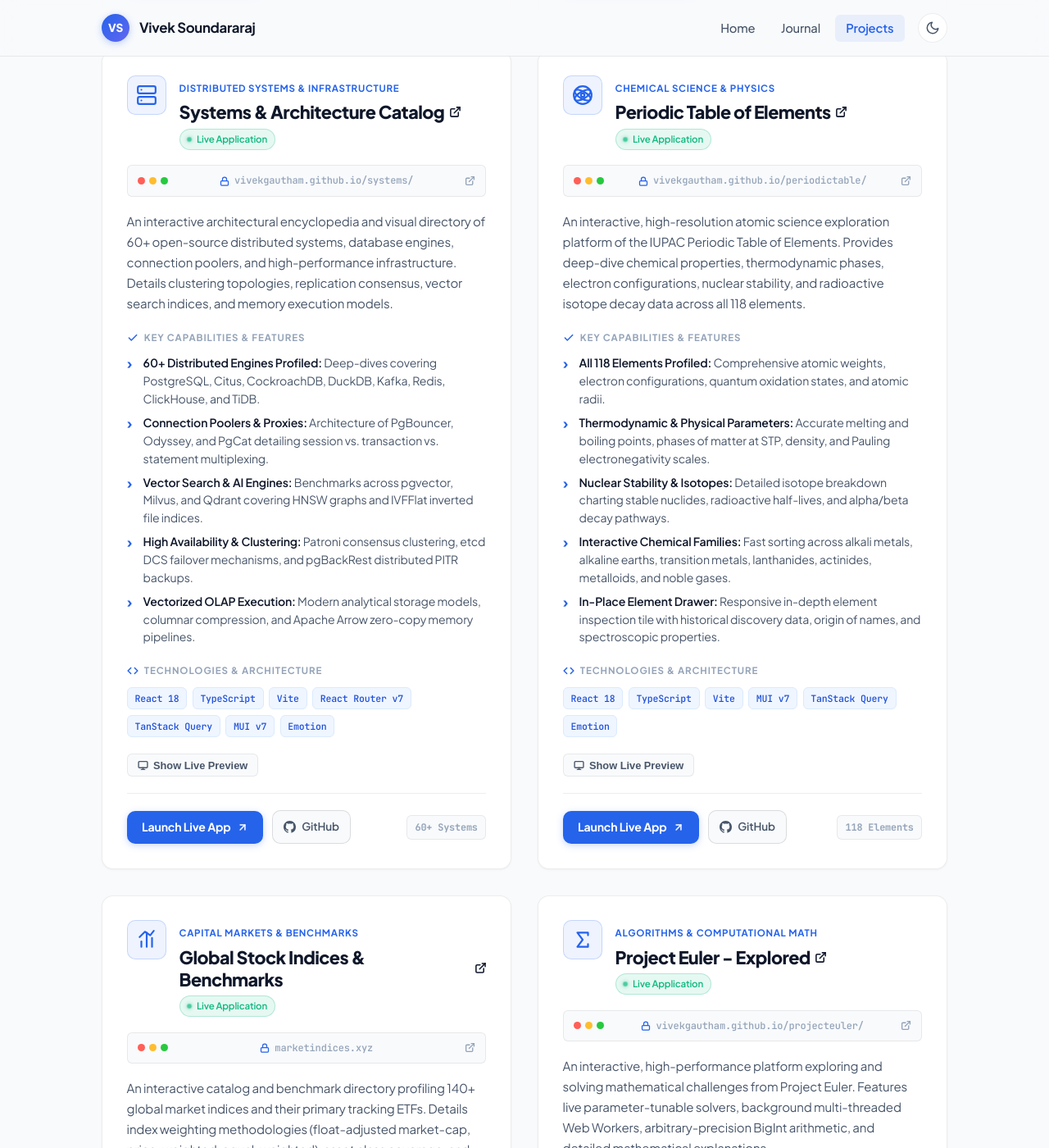
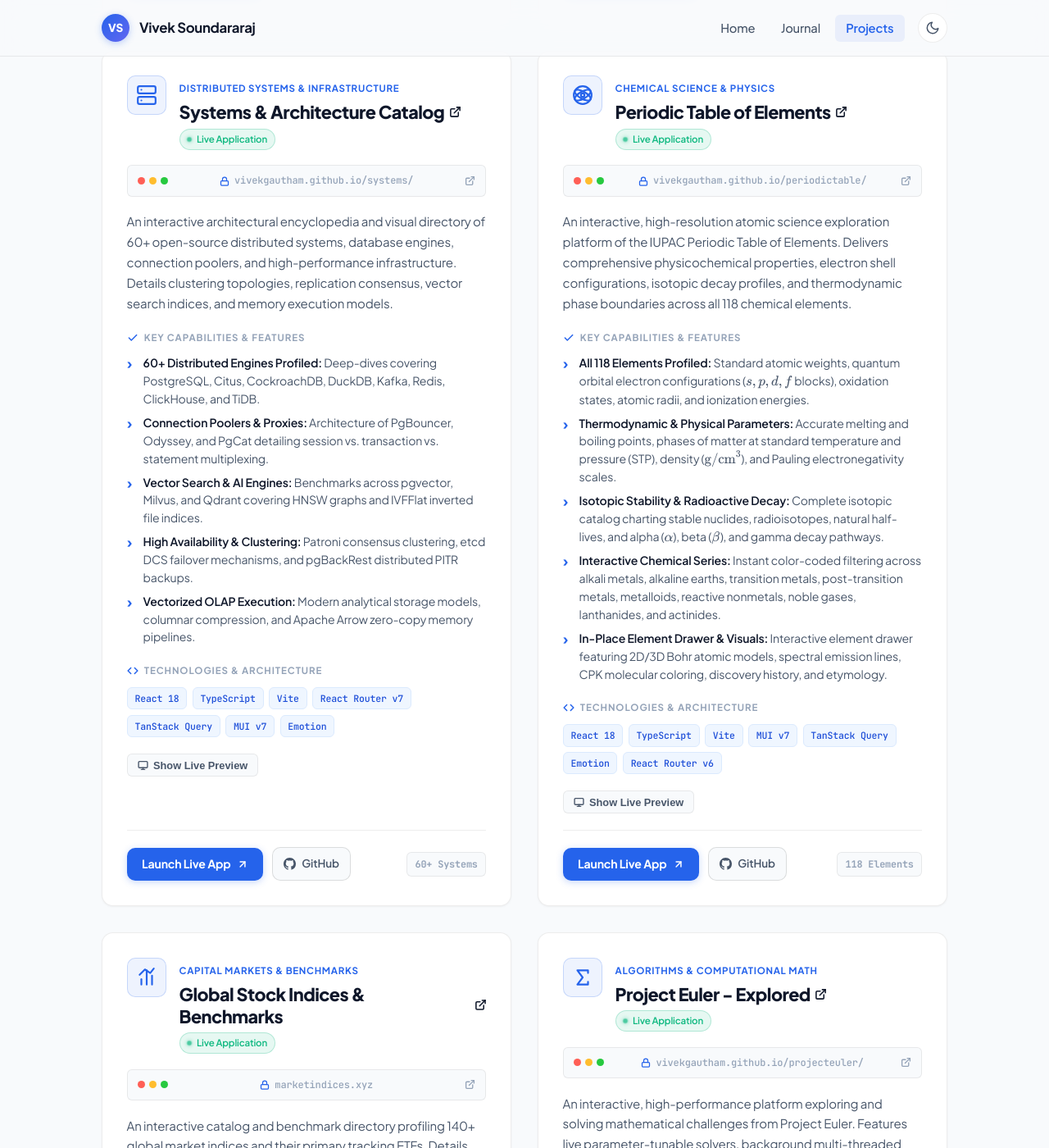
Before and after one commit to vivekgautham/vivekgautham.github.io, a Jekyll site: the page built from projects/index.html, in a window 1280 px wide and 1400 px high, scrolled down 1665 px. Shown: the whole window at 82% size. Built offline with Jekyll 4.4.1, drawn with Linux system fonts in a browser that asks for light colours.

Commit message:
Enhance Periodic Table project card details and schema metadata.

```diff
--- a/projects/index.html
+++ b/projects/index.html
@@ -117,11 +117,11 @@
         "browserRequirements": "Requires JavaScript. Requires HTML5.",
         "description": "A modern, interactive chemical science and atomic data exploration platform covering all 118 chemical elements in the IUPAC periodic table with full thermodynamic and isotopic profiles.",
         "featureList": [
-          "Complete atomic data for all 118 elements: atomic numbers, standard weights, electron configurations",
-          "Thermodynamic and physical properties: melting and boiling points, STP phases, electronegativity",
-          "Isotopic profiles: nuclear stability, decay modes (alpha, beta, gamma), half-lives",
-          "Interactive chemical series sorting: alkali metals, transition metals, lanthanides, actinides, noble gases",
-          "Responsive in-place element drawer with spectroscopic and discovery history"
+          "Complete atomic data for all 118 elements: standard atomic weights, quantum orbital electron configurations (s, p, d, f blocks), oxidation states",
+          "Thermodynamic and physical properties: melting and boiling points, STP phases of matter, density, Pauling electronegativity",
+          "Nuclear stability and isotopes: complete isotope charts, radioisotopes, natural half-lives, alpha, beta, and gamma decay modes",
+          "Interactive chemical series sorting: alkali metals, alkaline earths, transition metals, post-transition metals, metalloids, reactive nonmetals, noble gases, lanthanides, and actinides",
+          "In-place element inspector drawer with 2D/3D Bohr atomic models, spectral emission lines, CPK coloring, and discovery etymology"
         ],
         "author": {
           "@type": "Person",
@@ -729,7 +729,7 @@
   <article
     class="project-card"
     data-category="science-chemistry"
-    data-keywords="periodic table elements chemistry atomic physics isotopes electron configuration electronegativity melting boiling point iupac react typescript vite mui"
+    data-keywords="periodic table elements chemistry atomic physics isotopes electron configuration electronegativity melting boiling point iupac bohr model spectral lines ionization energy molar heat electron affinity s block p block d block f block alkali transition metals noble gases lanthanides actinides react typescript vite mui tanstack query"
   >
     <div>
       <div class="project-card-header">
@@ -786,7 +786,7 @@
       </div>
 
       <p class="project-description">
-        An interactive, high-resolution atomic science exploration platform of the IUPAC Periodic Table of Elements. Provides deep-dive chemical properties, thermodynamic phases, electron configurations, nuclear stability, and radioactive isotope decay data across all 118 elements.
+        An interactive, high-resolution atomic science exploration platform of the IUPAC Periodic Table of Elements. Delivers comprehensive physicochemical properties, electron shell configurations, isotopic decay profiles, and thermodynamic phase boundaries across all 118 chemical elements.
       </p>
 
       <!-- Key Capabilities & Features -->
@@ -797,19 +797,19 @@
         </div>
         <ul class="project-feature-list">
           <li class="project-feature-item">
-            <strong>All 118 Elements Profiled:</strong> Comprehensive atomic weights, electron configurations, quantum oxidation states, and atomic radii.
+            <strong>All 118 Elements Profiled:</strong> Standard atomic weights, quantum orbital electron configurations ($s, p, d, f$ blocks), oxidation states, atomic radii, and ionization energies.
           </li>
           <li class="project-feature-item">
-            <strong>Thermodynamic &amp; Physical Parameters:</strong> Accurate melting and boiling points, phases of matter at STP, density, and Pauling electronegativity scales.
+            <strong>Thermodynamic &amp; Physical Parameters:</strong> Accurate melting and boiling points, phases of matter at standard temperature and pressure (STP), density ($\text{g/cm}^3$), and Pauling electronegativity scales.
           </li>
           <li class="project-feature-item">
-            <strong>Nuclear Stability &amp; Isotopes:</strong> Detailed isotope breakdown charting stable nuclides, radioactive half-lives, and alpha/beta decay pathways.
+            <strong>Isotopic Stability &amp; Radioactive Decay:</strong> Complete isotopic catalog charting stable nuclides, radioisotopes, natural half-lives, and alpha ($\alpha$), beta ($\beta$), and gamma decay pathways.
           </li>
           <li class="project-feature-item">
-            <strong>Interactive Chemical Families:</strong> Fast sorting across alkali metals, alkaline earths, transition metals, lanthanides, actinides, metalloids, and noble gases.
+            <strong>Interactive Chemical Series:</strong> Instant color-coded filtering across alkali metals, alkaline earths, transition metals, post-transition metals, metalloids, reactive nonmetals, noble gases, lanthanides, and actinides.
           </li>
           <li class="project-feature-item">
-            <strong>In-Place Element Drawer:</strong> Responsive in-depth element inspection tile with historical discovery data, origin of names, and spectroscopic properties.
+            <strong>In-Place Element Drawer &amp; Visuals:</strong> Interactive element drawer featuring 2D/3D Bohr atomic models, spectral emission lines, CPK molecular coloring, discovery history, and etymology.
           </li>
         </ul>
       </div>
@@ -827,6 +827,7 @@
           <span class="tech-pill">MUI v7</span>
           <span class="tech-pill">TanStack Query</span>
           <span class="tech-pill">Emotion</span>
+          <span class="tech-pill">React Router v6</span>
         </div>
       </div>
 
```
